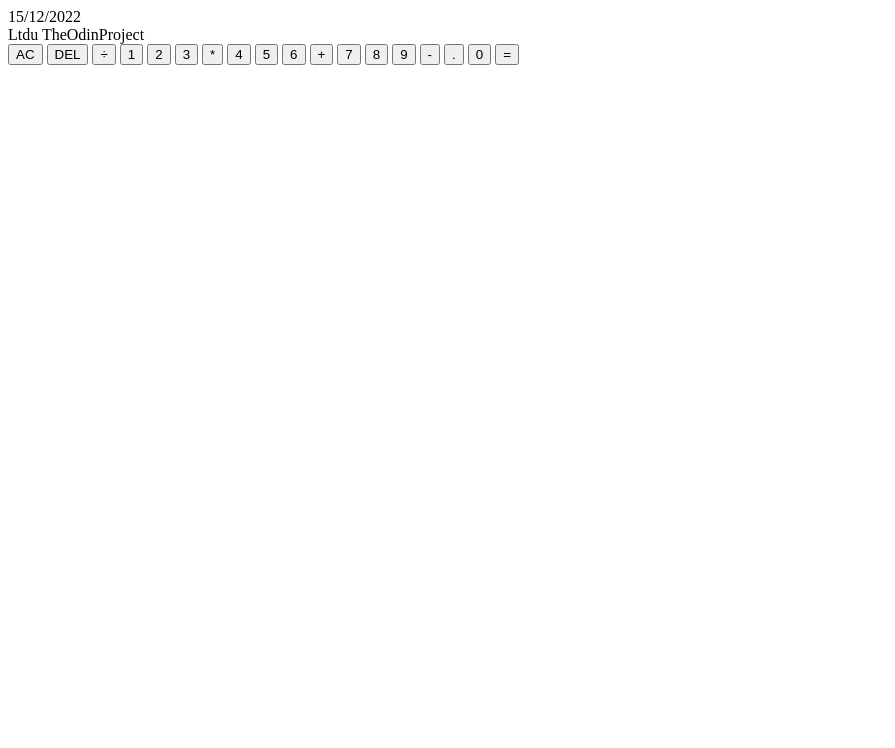
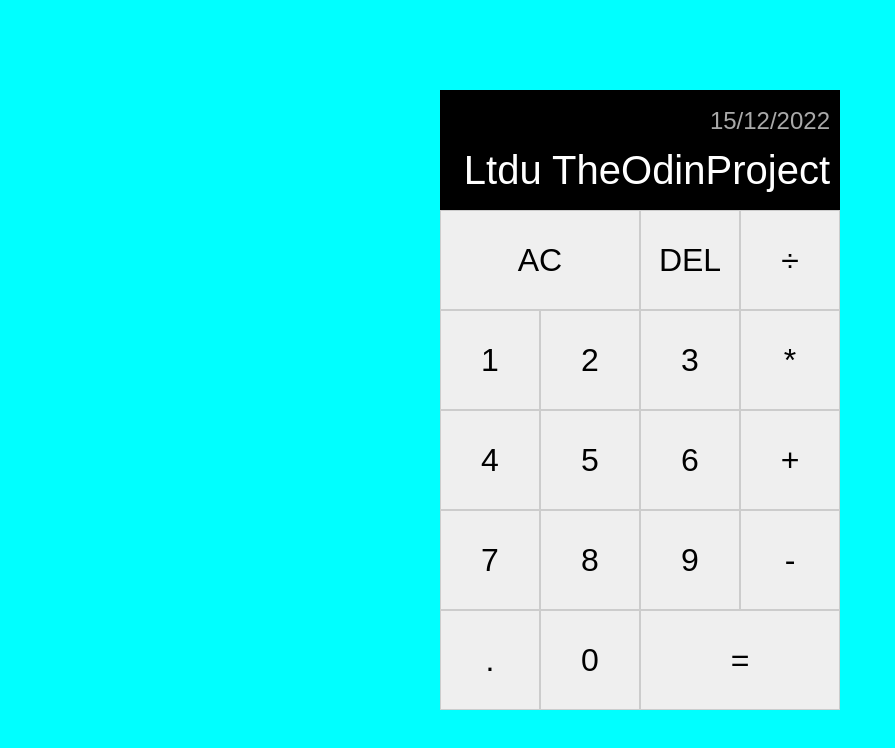
Before and after one commit to chudupq90s/myCalculator, a plain HTML site: page index.html in a window 1280 px wide. Shown: the whole page, without its empty margins (0-895 px from the left). Drawn offline with Linux system fonts and the light colour scheme; the site is published under a folder, as on GitHub Pages, so addresses that start at the root find nothing.

Commit message:
Update index.html

```diff
--- a/index.html
+++ b/index.html
@@ -5,7 +5,7 @@
     <meta http-equiv="X-UA-Compatible" content="IE=edge">
     <meta name="viewport" content="width=device-width, initial-scale=1.0">
     <title>Calculator</title>
-    <link rel="stylesheet" href="/myCalculator/style.css">
+    <link rel="stylesheet" href="myCalculator/style.css">
 </head>
 <body>
     <div class="calculator-grid">
```
